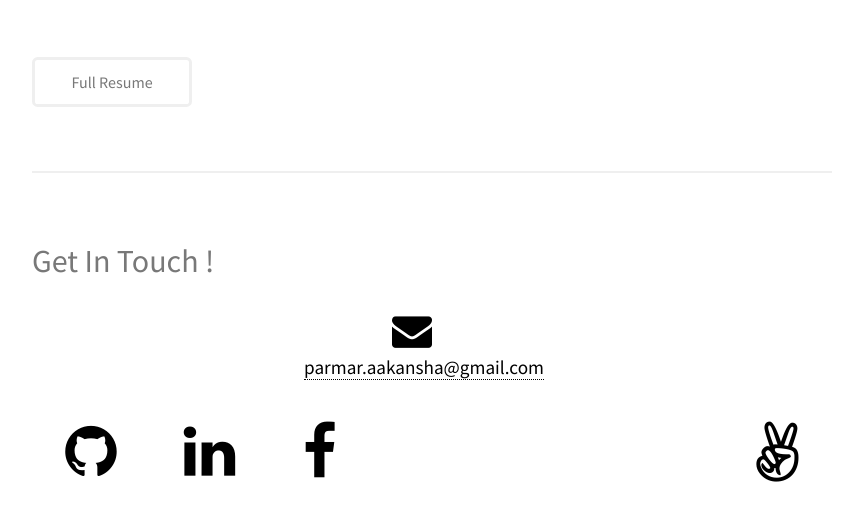
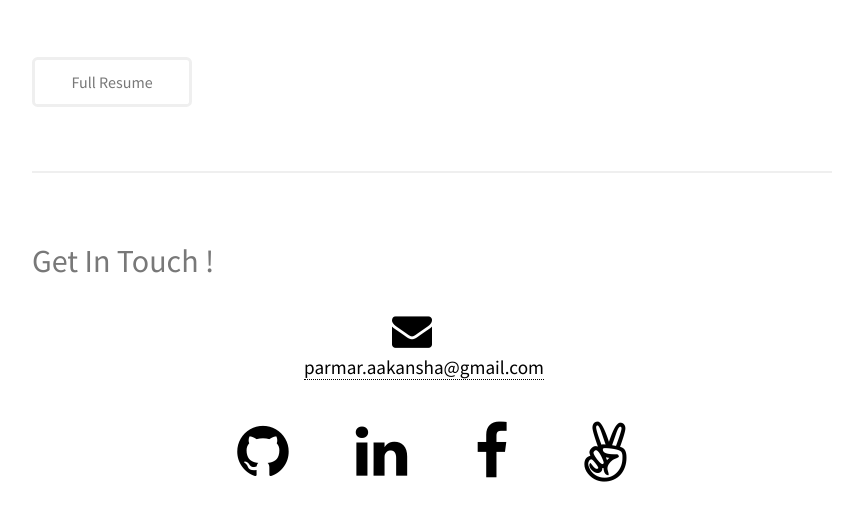
Before and after one commit to aakanshaparmar/aakanshaparmar.github.io, a plain HTML site: page index.html in a window 1280 px wide. Shown: the part 1534-2055 px from the top of the page, without its empty margins (400-1263 px from the left). Drawn offline with Linux system fonts and the light colour scheme.

```diff
--- a/index.html
+++ b/index.html
@@ -102,7 +102,7 @@
 							<li><a target="_blank" style="font-size:2.5em; padding-right:1.2em;" href="https://github.com/aakanshaparmar" class="icon fa-github"><span class="label">Github</span></a></li>
 							<li><a target="_blank" style="font-size:2.5em; padding-right:1.2em;" href="https://hk.linkedin.com/in/aakanshaparmar" class="icon fa-linkedin"><span class="label">LinkedIn</span></a></li>
 							<li><a target="_blank" style="font-size:2.5em;" href="https://www.facebook.com/aakanshaparmar" class="icon fa-facebook"><span class="label">Facebook</span></a></li>
-							<li><a target="_blank" style="font-size:2.5em; padding-left:10em;" href="https://angel.co/aakansha-parmar" class="icon fa-angellist"><span class="label">Angel List</span></a></li>
+							<li style="margin-left:7%;" ><a target="_blank" style="font-size:2.5em;" href="https://angel.co/aakansha-parmar" class="icon fa-angellist"><span class="label">Angel List</span></a></li>
 						</ul></center>
 					</section>
 
```
